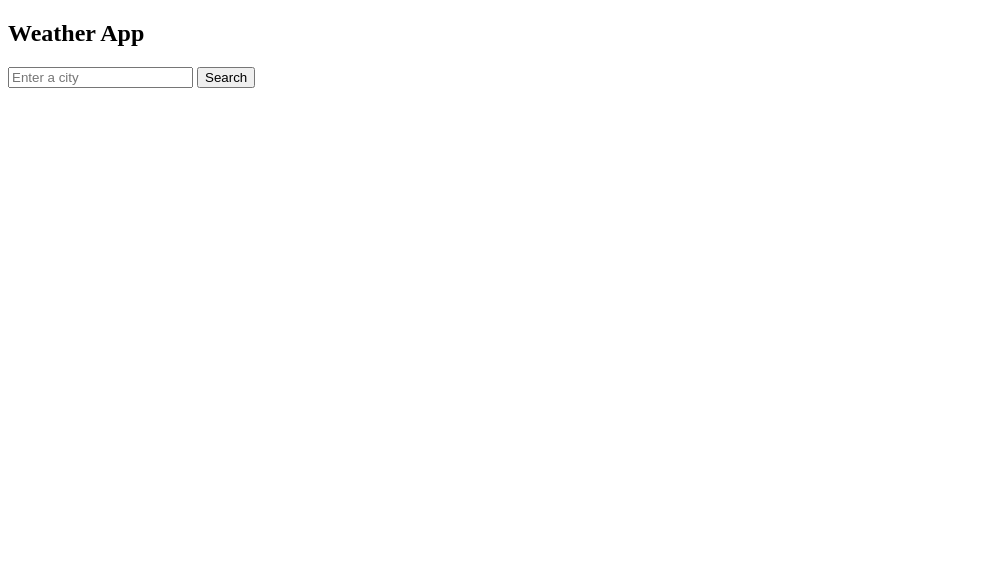
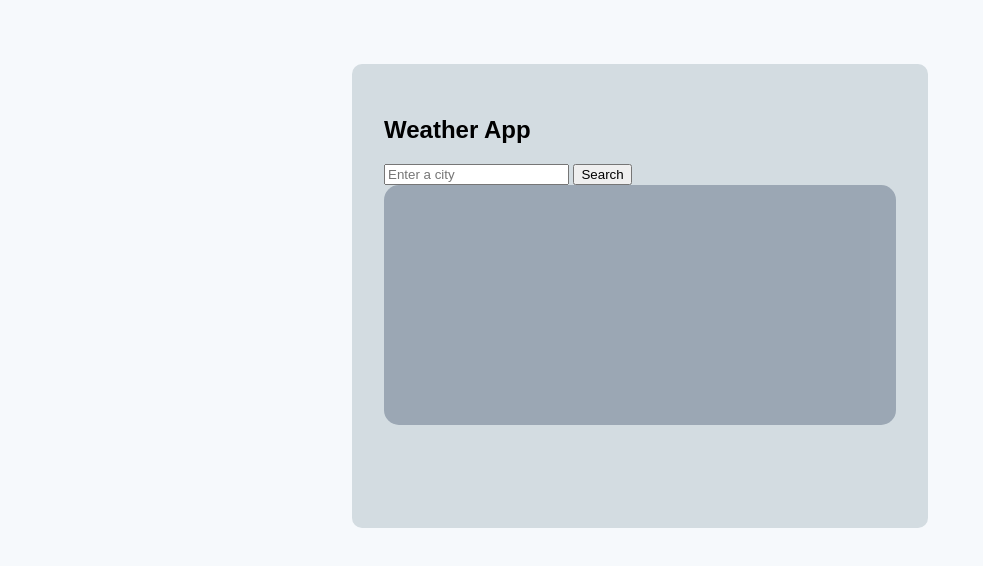
Before and after one commit to jeeyuni/weather-app-11, a website built with Parcel: page index.html in a window 1280 px wide. Shown: the whole page, without its empty margins (0-983 px from the left). Built offline with nearby package versions, Linux system fonts and the light colour scheme; no server answers.

Commit message:
Added css and some comments

```diff
--- a/styles.css
+++ b/styles.css
@@ -0,0 +1,34 @@
+body {
+
+    background: rgb(246, 249, 252) ;
+    display: flex;
+    align-items: center;
+    justify-content: center;
+    height: flex;
+    margin: 0;
+    font-family:Arial, Helvetica, sans-serif;
+
+}
+
+#weather-container  {
+    background : rgb(211, 220, 225);
+    padding : 2rem;
+    width: 40%;
+    margin: 4rem auto;
+    border-radius: 10px;
+    height: 400px;
+}
+
+#currentweather-container {
+    background: rgb(155,167,180);
+    padding : 20px;
+    border-radius: 15px;
+    height: 200px;
+    display: flex;
+    align-items: center;
+    justify-content: center;
+    height: flex;
+    margin: 0;
+    font-family:Arial, Helvetica, sans-serif;
+
+}
```
Also changed, not shown: index.html (+1 -0 lines), dist/index.html, 2 other files.
